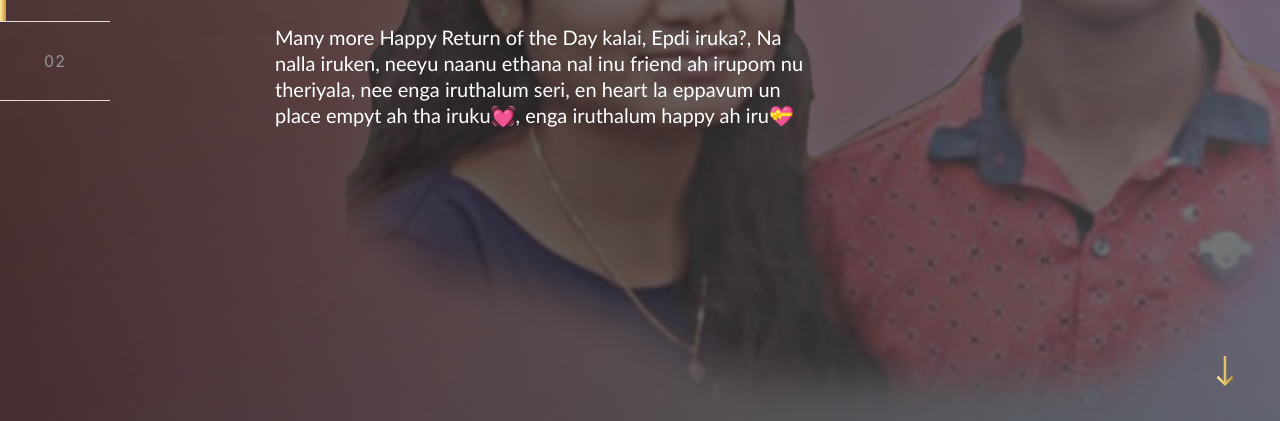
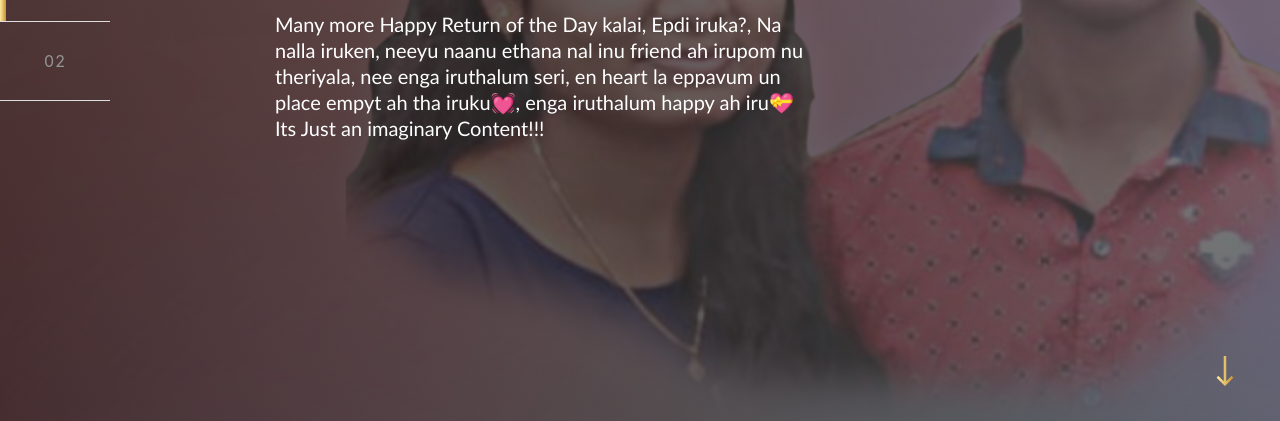
Before and after one commit to ganeshkandhan17/Happy_Birthday, a plain HTML site: page 2nd/2nd.html in a window 1280 px wide. Shown: the part 379-800 px from the top of the page. Drawn offline with nearby package versions, Linux system fonts and the light colour scheme.

Commit message:
Update 2nd.html

```diff
--- a/2nd/2nd.html
+++ b/2nd/2nd.html
@@ -24,7 +24,7 @@
 								<div class="gold"></div>
 							</div>
 							<div class="slider-text-wrapper">
-								<p class="slider-text slider-text-bottom">Many more Happy Return of the Day kalai, Epdi iruka?, Na nalla iruken, neeyu naanu ethana nal inu friend ah irupom nu theriyala, nee enga iruthalum seri, en heart la eppavum un place empyt ah tha iruku💓, enga iruthalum happy ah iru💝</p>
+								<p class="slider-text slider-text-bottom">Many more Happy Return of the Day kalai, Epdi iruka?, Na nalla iruken, neeyu naanu ethana nal inu friend ah irupom nu theriyala, nee enga iruthalum seri, en heart la eppavum un place empyt ah tha iruku💓, enga iruthalum happy ah iru💝<br> Its Just an imaginary Content!!!</p>
 							</div>
 
 						</div>
```
